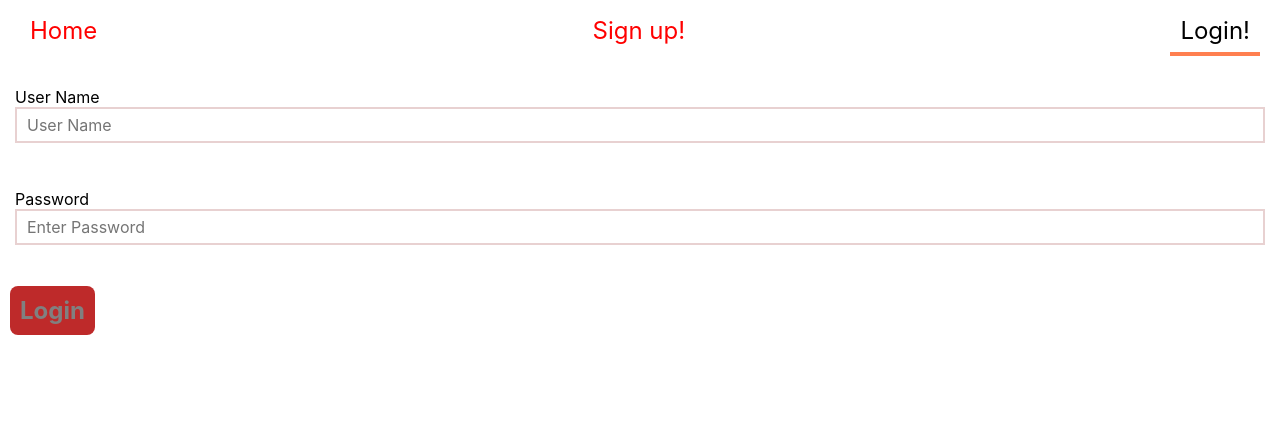
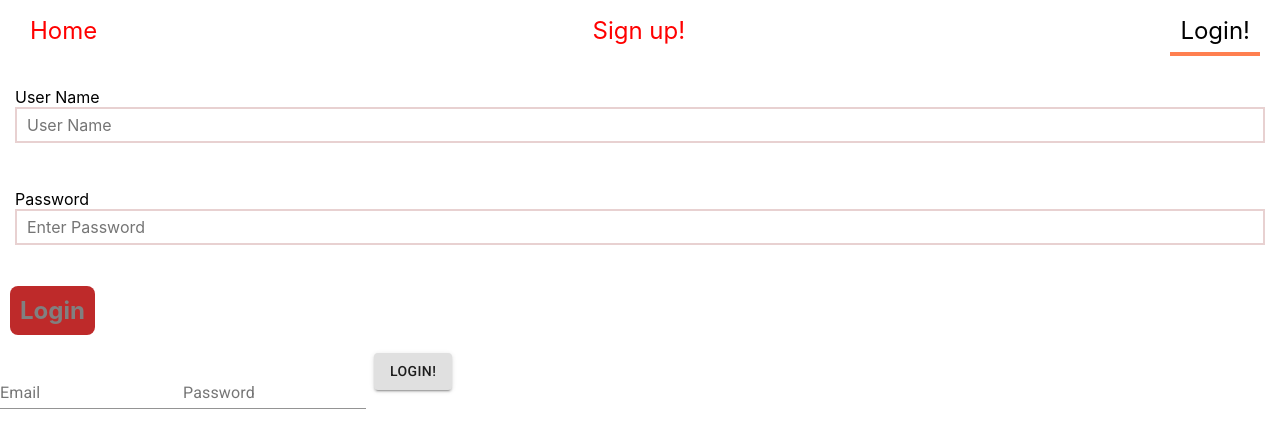
Before and after one commit to OmerCohenAviv/TodoApp, a React (Create React App) app: page /login in a window 1280 px wide. Shown: the top 448 px of the page. Built offline with nearby package versions, Linux system fonts and the light colour scheme.

Commit message:
Material Ui

```diff
--- a/src/components/UI/Buttons/sendButton/sendButton.js
+++ b/src/components/UI/Buttons/sendButton/sendButton.js
@@ -5,6 +5,7 @@ import Button from '@material-ui/core/Button';
 const useStyles = makeStyles(theme => ({
   button: {
     margin: theme.spacing(1),
+
   },
   input: {
     display: 'none',
@@ -14,12 +15,16 @@ const useStyles = makeStyles(theme => ({
 const ContainedButtons = (props) => {
   const classes = useStyles();
   return (
-    <div>
-      <Button variant="contained" color={props.type} className={classes.button} onClick={props.clicked} disabled={!props.disable}>
-          {props.children}
-      </Button>
 
-    </div>
+    <Button
+      size = {props.size}
+      variant="contained"
+      color={props.type}
+      className={classes.button}
+      onClick={props.clicked}
+      disabled={!props.disabled}>
+      {props.children}
+    </Button>
   );
 }
 
--- a/src/components/allTodos/allTodos.js
+++ b/src/components/allTodos/allTodos.js
@@ -1,13 +1,32 @@
 import React from 'react';
 
-const allTodos = (props) => (
-    <div>
-        <p>{props.title}
-            <button >edit</button>
-            somting {props.index}
-            <button onClick={props.removeClicked}>remove</button>
-        </p>
+import SendButton from '../UI/Buttons/sendButton/sendButton'
+
+const allTodos = (props) => {
+    //important -> Coloring title by importantcy
+    let important = 'green'
+    if (props.important === 'high') {
+        important = 'red';
+    }
+    if (props.important === 'medium') {
+        important = 'yellow';
+    }
+    return <div>
+        <strong style={{color: important}}>{props.title} -</strong>
+        <SendButton
+            size='small'
+            clicked={props.removeClicked}
+            type="secondary"
+            disabled={true}>
+            Delete
+                    </SendButton>
+        <SendButton
+            size='small'
+            type="primary"
+            disabled={true}>
+            Edit
+            </SendButton>
     </div>
-)
+}
 
 export default allTodos
--- /dev/null
+++ b/src/components/infoForm/infoForm.js
@@ -0,0 +1,28 @@
+import React from 'react';
+
+import TextField from '@material-ui/core/TextField';
+import SendButton from '../UI/Buttons/sendButton/sendButton';
+
+const infoForm = (props) => {
+    return (
+        <form>
+            <TextField
+                label="Email"
+                value={props.name}
+                onChange={props.handleChange}
+                margin="normal"
+            />
+            <TextField
+                label="Password"
+                value={props.name}
+                onChange={props.handleChange}
+                margin="normal"
+            />
+            <SendButton
+            disabled={props.disabled}>Login!</SendButton>
+        </form>
+    )
+};
+
+
+export default infoForm;
--- a/src/containers/Auth/SignIn/SignIn.js
+++ b/src/containers/Auth/SignIn/SignIn.js
@@ -7,6 +7,8 @@ import Input from '../../../components/UI/Input/Input';
 import * as actions from '../../../store/actions/index';
 import Button from '../../../components/UI/Buttons/defaultButton/Button';
 import Spinner from '../../../components/UI/Spinner/Spinner';
+
+import InfoForm from '../../../components/infoForm/infoForm';
 
 
 
@@ -102,7 +104,11 @@ class SignIn extends Component {
                 disable = {disabled}
                 btnType='Success'
                 clicked={this.authHandler}>Login</Button>
+                             <InfoForm
+                             disabled={true}
+                             type={'primary'}/>
             </form >
+
 
         );
     };
--- a/src/containers/Home/Home.js
+++ b/src/containers/Home/Home.js
@@ -103,8 +103,8 @@ class Home extends Component {
         }
 
         let card = <Spinner />
-        let disable = true
-        disable = this.state.cardData['title'].valid && this.state.cardData['context'].valid && this.props.token !== null
+        let disabled = true
+        disabled = this.state.cardData['title'].valid && this.state.cardData['context'].valid && this.props.token !== null
         if (!this.props.loading) (
             card = (
                 <Card>
@@ -121,12 +121,11 @@ class Home extends Component {
                             />
                         ))
                     }
-                    {console.log(disable)}
                     <SendButton
-                    type={'primary'}
-                    disable={disable}
-                    clicked={this.postingDataHandler}
-                    clicking='clicking'>
+                        type={'primary'}
+                        disabled={disabled}
+                        clicked={this.postingDataHandler}
+                        >
                         {this.props.token ? 'Submit' : 'Login First '}
                     </SendButton>
                 </Card>
--- a/src/containers/allTodos/allTodos.js
+++ b/src/containers/allTodos/allTodos.js
@@ -1,4 +1,4 @@
-import React, { Component } from 'react';
+import React, { Component,Fragment} from 'react';
 
 import { Redirect } from 'react-router-dom'
 import * as actions from '../../store/actions/index'
@@ -26,16 +26,17 @@ class AllTodos extends Component {
                     removeClicked={() => this.props.onRemoveTodoInit(el.key, index)}
                     key={el.key}
                     test={el.key}
-                    title={el.title} />
+                    title={el.title}
+                    important={el.importantcy} />
             ))
         if (this.props.token === null) {
             allTodos = <Redirect to='/' />
         }
 
         return (
-            <div>
+            <Fragment>
                 {allTodos}
-            </div>
+            </Fragment>
         );
     };
 }
@@ -44,10 +45,10 @@ class AllTodos extends Component {
 
 const mapStateToProps = state => {
     return {
-        id:       state.authReducer.id,
-        token:    state.authReducer.token,
-        loading:  state.allTodosReducer.loading,
-        fetched:  state.allTodosReducer.fetched,
+        id: state.authReducer.id,
+        token: state.authReducer.token,
+        loading: state.allTodosReducer.loading,
+        fetched: state.allTodosReducer.fetched,
         allTodos: state.allTodosReducer.allTodos
     };
 };
```
Also changed, not shown: src/components/todoForm/todoForm.js (added, +23 -0 lines).
